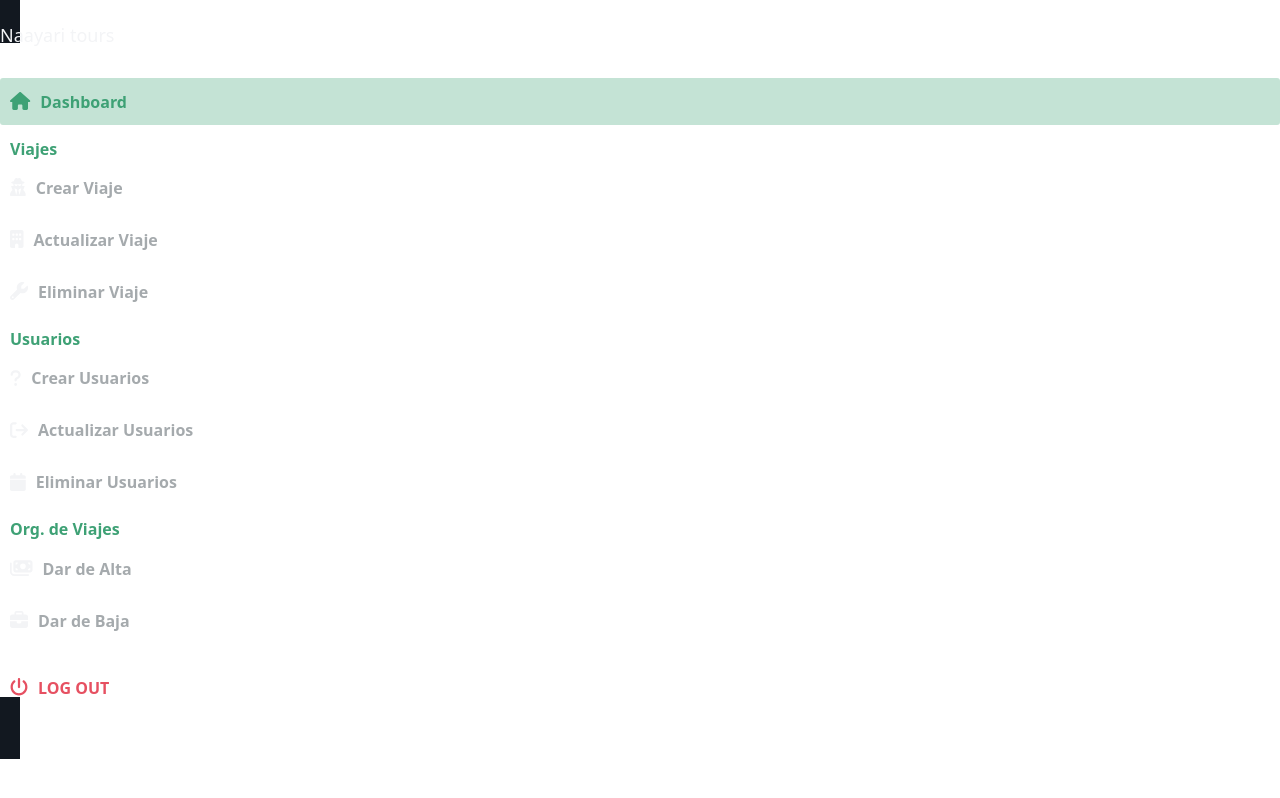
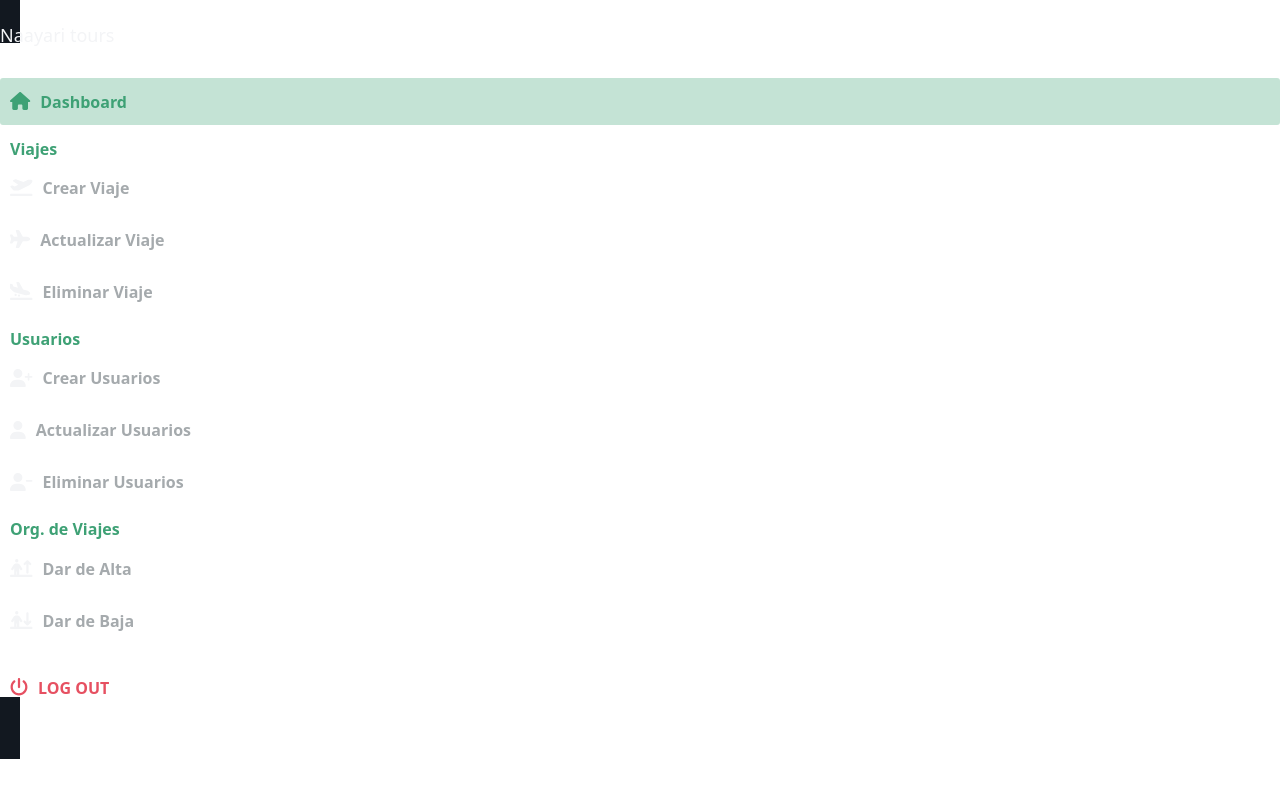
Before and after one commit to Bemazepedaib/-naayari-tours-frontEnd, a Next.js app: page /elements/AdminDashboard/SidebarAdmin in a window 1280 px wide. Built offline with nearby package versions, Linux system fonts and the light colour scheme.

Commit message:
Correct icons added

```diff
--- a/src/pages/elements/AdminDashboard/SidebarAdmin.js
+++ b/src/pages/elements/AdminDashboard/SidebarAdmin.js
@@ -1,7 +1,8 @@
 import React from 'react'
 import Styles from '../../../styles/elementStyles/SidebarAdmin.module.css'
 import { FontAwesomeIcon } from '@fortawesome/react-fontawesome'
-import { faTimes, faHome, faUserSecret, faBuilding, faWrench, faQuestion, faSignOut, faCalendar, faFileShield, faMoneyBills, faBriefcase, faPowerOff } from '@fortawesome/free-solid-svg-icons'
+import { faSuitcase, faPlaneDeparture, faPlane, faPlaneArrival, faUserPlus,faUser, faUserMinus, faPersonArrowUpFromLine,
+     faPersonArrowDownToLine, faTimes, faHome,faMoneyBills, faBriefcase, faPowerOff } from '@fortawesome/free-solid-svg-icons'
 
 
 function SidebarAdmin() {
@@ -24,38 +25,38 @@ function SidebarAdmin() {
                 </div>
                 <h2 className={Styles.sidebarAdminSubtitle}>Viajes</h2>
                 <div className={Styles.sidebarAdminLink}>
-                    <i><FontAwesomeIcon icon={faUserSecret} /></i>
+                    <i><FontAwesomeIcon icon={faPlaneDeparture} /></i>
                     <a href='#' className={Styles.sidebarAdmina}>Crear Viaje</a>
                 </div>
                 <div className={Styles.sidebarAdminLink}>
-                    <i><FontAwesomeIcon icon={faBuilding} /></i>
+                    <i><FontAwesomeIcon icon={faPlane} /></i>
                     <a href='#' className={Styles.sidebarAdmina}>Actualizar Viaje</a>
                 </div>
                 <div className={Styles.sidebarAdminLink}>
-                    <i><FontAwesomeIcon icon={faWrench} /></i>
+                    <i><FontAwesomeIcon icon={faPlaneArrival} /></i>
                     <a href='#' className={Styles.sidebarAdmina}>Eliminar Viaje</a>
                 </div>
 
                 <h2 className={Styles.sidebarAdminSubtitle}>Usuarios</h2>
                 <div className={Styles.sidebarAdminLink}>
-                    <i><FontAwesomeIcon icon={faQuestion} /></i>
+                    <i><FontAwesomeIcon icon={faUserPlus} /></i>
                     <a href='#' className={Styles.sidebarAdmina}>Crear Usuarios</a>
                 </div>
                 <div className={Styles.sidebarAdminLink}>
-                    <i><FontAwesomeIcon icon={faSignOut} /></i>
+                    <i><FontAwesomeIcon icon={faUser} /></i>
                     <a href='#' className={Styles.sidebarAdmina}>Actualizar Usuarios</a>
                 </div>
                 <div className={Styles.sidebarAdminLink}>
-                    <i><FontAwesomeIcon icon={faCalendar} /></i>
+                    <i><FontAwesomeIcon icon={faUserMinus} /></i>
                     <a href='#' className={Styles.sidebarAdmina}>Eliminar Usuarios</a>
                 </div>
                 <h2 className={Styles.sidebarAdminSubtitle}>Org.  de Viajes </h2>
                 <div className={Styles.sidebarAdminLink}>
-                    <i><FontAwesomeIcon icon={faMoneyBills} /></i>
+                    <i><FontAwesomeIcon icon={faPersonArrowUpFromLine} /></i>
                     <a href='#' className={Styles.sidebarAdmina}>Dar de Alta</a>
                 </div>
                 <div className={Styles.sidebarAdminLink}>
-                    <i><FontAwesomeIcon icon={faBriefcase} /></i>
+                    <i><FontAwesomeIcon icon={faPersonArrowDownToLine} /></i>
                     <a href='#' className={Styles.sidebarAdmina}>Dar de Baja</a>
                 </div>
                 <div className={`${Styles.sidebarAdminLogout} ${Styles.sidebarAdminLink}`}>
```
